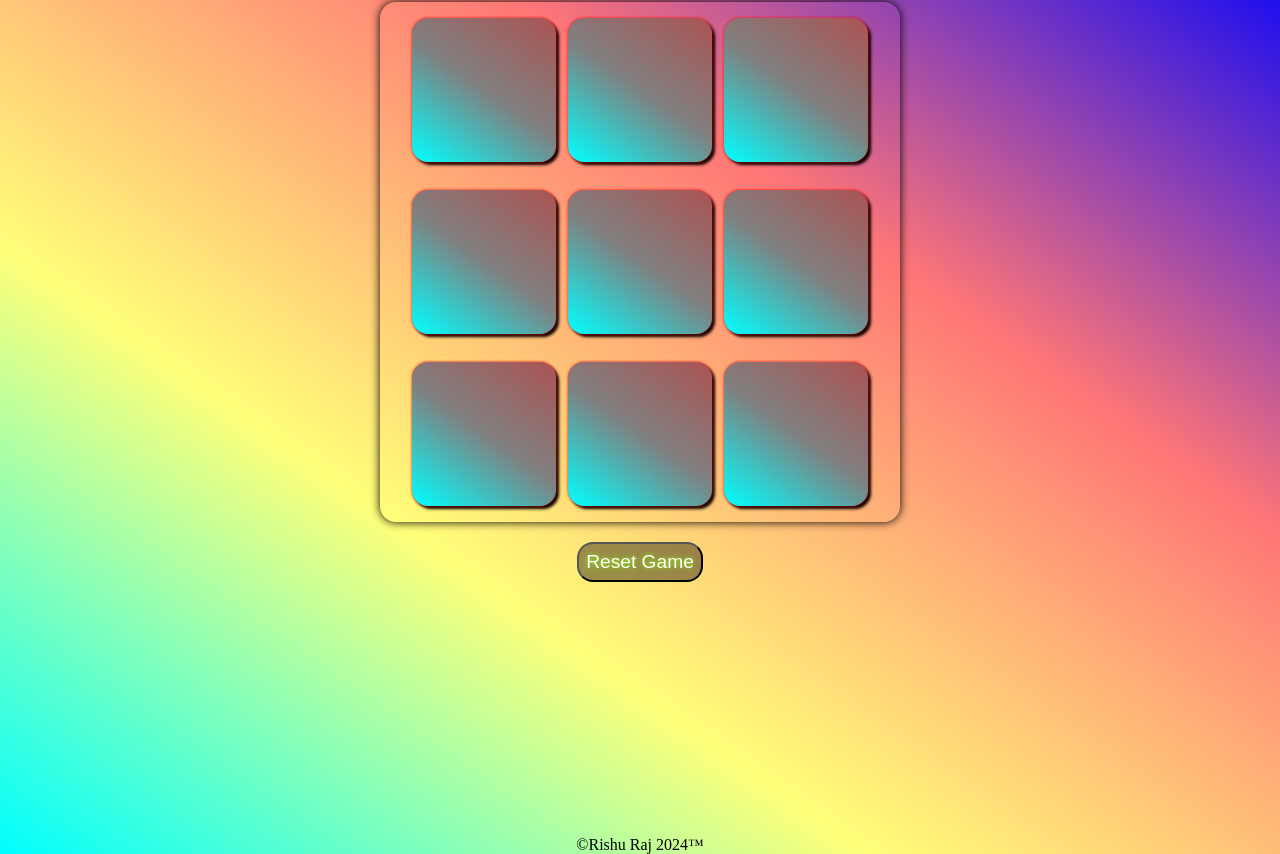
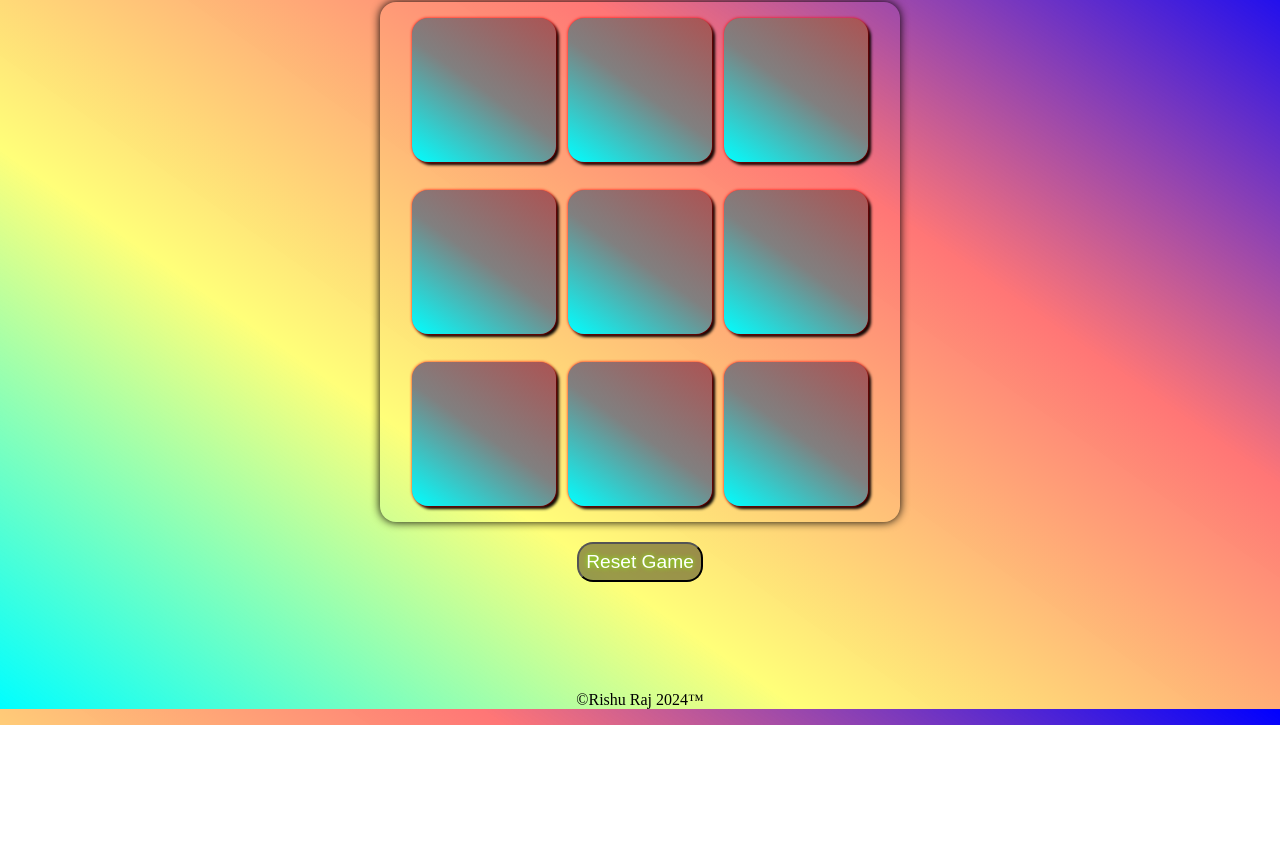
Before and after one commit to Rishu7426/Tic-Tac-Toe-Game, a plain HTML site: page index.html in a window 1280 px wide. Shown: the part 75-929 px from the top of the page. After the commit the page ends 800 px from the top, so only its background shows below. Drawn offline with Linux system fonts and the light colour scheme.

Commit message:
Update style.css

```diff
--- a/style.css
+++ b/style.css
@@ -95,5 +95,5 @@ h1{
     display: none;
   }
   #footer{
-    margin-top: 200px;
+    margin-top: 55px;
   }
```
